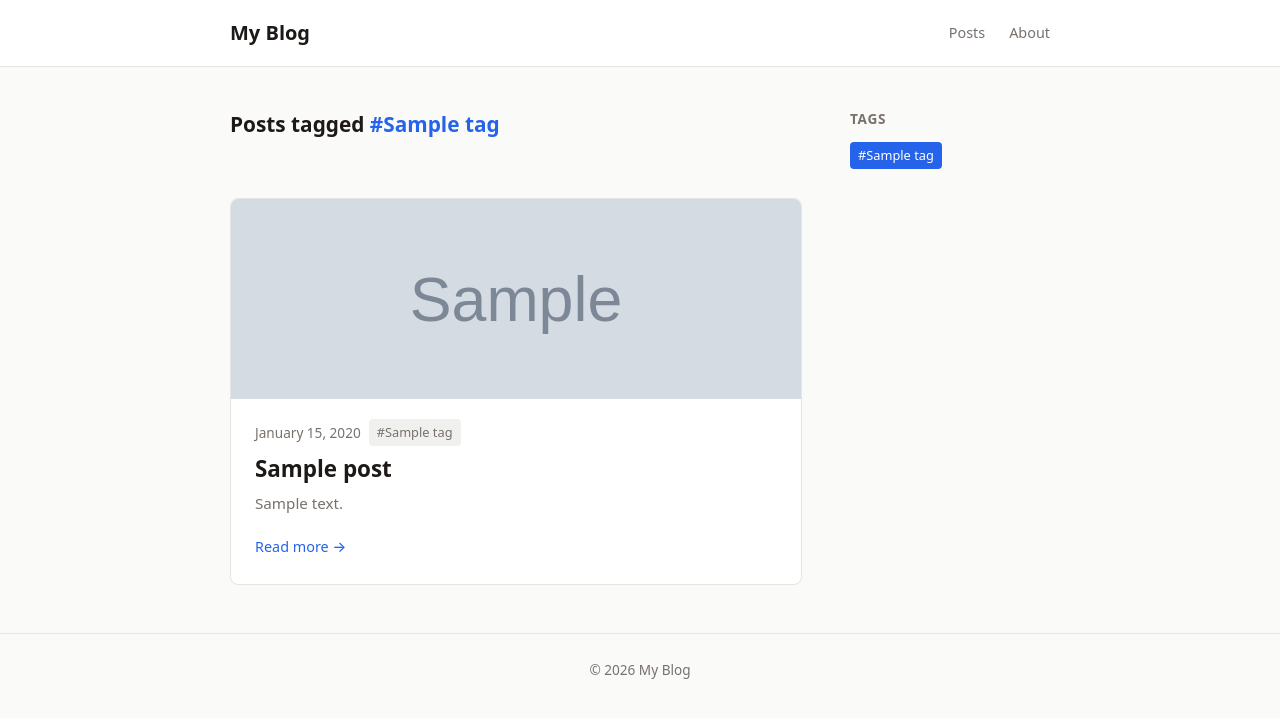
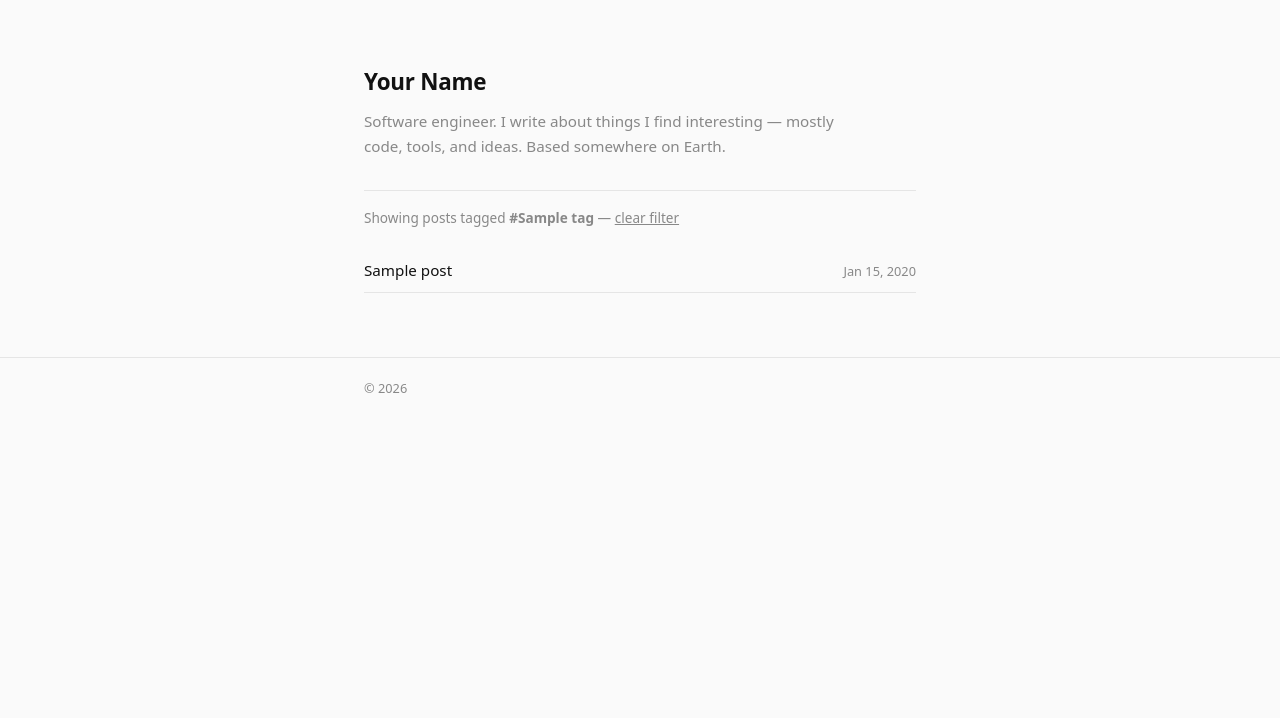
Before and after one commit to alebaffa/blog-django, a Django app: a page that uses templates/base.html in a window 1280 px wide. Shown: the top 718 px of the page. Run offline with Django 5.2, Linux system fonts and the light colour scheme; tables that the repository leaves empty hold one stand-in row (values such as "Sample post"); grey boxes marked "Sample" are stand-in pictures.

Commit message:
Redesign frontend: minimal home with inline About section
- About section (name + bio) at top of home page, no separate page
- Post list shows only title and date, one per line
- No cards, no sidebar, no excerpts
- Single-column layout, 600px max width
- Post detail has a simple back-to-home link at top

Co-Authored-By: Claude Sonnet 4.6 <noreply@anthropic.com>

```diff
--- a/static/css/style.css
+++ b/static/css/style.css
@@ -1,15 +1,12 @@
-/* Reset & base */
+/* Reset */
 *, *::before, *::after { box-sizing: border-box; margin: 0; padding: 0; }
 
 :root {
-  --bg: #fafaf9;
-  --text: #1c1917;
-  --muted: #78716c;
-  --accent: #2563eb;
-  --accent-hover: #1d4ed8;
-  --border: #e7e5e4;
-  --card-bg: #ffffff;
-  --tag-bg: #f0f0ef;
+  --bg: #fafafa;
+  --text: #111;
+  --muted: #888;
+  --accent: #111;
+  --border: #e5e5e5;
   --font: system-ui, -apple-system, sans-serif;
   --mono: ui-monospace, monospace;
 }
@@ -18,176 +15,167 @@ body {
   font-family: var(--font);
   background: var(--bg);
   color: var(--text);
-  line-height: 1.7;
   font-size: 1rem;
+  line-height: 1.6;
 }
 
-a { color: var(--accent); text-decoration: none; }
-a:hover { color: var(--accent-hover); text-decoration: underline; }
+a { color: inherit; text-decoration: none; }
 
 .container {
-  max-width: 860px;
+  max-width: 600px;
   margin: 0 auto;
-  padding: 0 1.25rem;
+  padding: 0 1.5rem;
 }
 
-/* Header */
-.site-header {
-  border-bottom: 1px solid var(--border);
-  padding: 1rem 0;
-  background: var(--card-bg);
+/* ── Home: About ─────────────────────────────── */
+
+.about {
+  padding: 4rem 0 2rem;
 }
 
-.site-header .container {
-  display: flex;
-  align-items: center;
-  justify-content: space-between;
-  gap: 1rem;
+.about-name {
+  font-size: 1.4rem;
+  font-weight: 700;
+  margin-bottom: 0.6rem;
+  letter-spacing: -0.01em;
 }
 
-.site-title {
-  font-size: 1.25rem;
-  font-weight: 700;
-  color: var(--text);
-  text-decoration: none;
-}
-.site-title:hover { color: var(--accent); text-decoration: none; }
-
-.site-nav { display: flex; gap: 1.5rem; }
-.site-nav a { color: var(--muted); font-size: 0.9rem; }
-.site-nav a:hover { color: var(--text); text-decoration: none; }
-
-/* Main */
-main.container { padding-top: 2.5rem; padding-bottom: 3rem; }
-
-/* Layout */
-.page-layout {
-  display: grid;
-  grid-template-columns: 1fr 200px;
-  gap: 3rem;
-  align-items: start;
+.about-bio {
+  color: var(--muted);
+  font-size: 0.95rem;
+  max-width: 480px;
 }
 
-@media (max-width: 640px) {
-  .page-layout { grid-template-columns: 1fr; }
-  .sidebar { order: -1; }
+.divider {
+  border: none;
+  border-top: 1px solid var(--border);
+  margin: 0;
 }
 
-/* Post card */
-.posts-section { display: flex; flex-direction: column; gap: 2rem; }
+/* ── Home: Post list ─────────────────────────── */
 
-.post-card {
-  background: var(--card-bg);
-  border: 1px solid var(--border);
-  border-radius: 8px;
-  overflow: hidden;
+.posts-list {
+  padding: 1rem 0 4rem;
 }
 
-.post-card-image {
-  width: 100%;
-  height: 200px;
-  object-fit: cover;
-  display: block;
+.filter-note {
+  font-size: 0.85rem;
+  color: var(--muted);
+  margin-bottom: 1.25rem;
+}
+.filter-note a { text-decoration: underline; color: var(--muted); }
+.filter-note a:hover { color: var(--text); }
+
+.post-row {
+  display: flex;
+  justify-content: space-between;
+  align-items: baseline;
+  gap: 1rem;
+  padding: 0.6rem 0;
+  border-bottom: 1px solid var(--border);
+  transition: opacity 0.1s;
+}
+.post-row:hover { opacity: 0.6; }
+
+.post-row-title {
+  font-size: 0.95rem;
 }
 
-.post-card-body { padding: 1.25rem 1.5rem 1.5rem; }
+.post-row-date {
+  font-size: 0.8rem;
+  color: var(--muted);
+  white-space: nowrap;
+  flex-shrink: 0;
+}
 
-/* Post meta */
+.empty-state { color: var(--muted); font-size: 0.9rem; padding: 1rem 0; }
+
+.pagination {
+  display: flex;
+  gap: 1rem;
+  align-items: center;
+  padding-top: 1.5rem;
+  font-size: 0.85rem;
+  color: var(--muted);
+}
+.pagination a { color: var(--text); }
+
+/* ── Post detail ─────────────────────────────── */
+
+.post-full {
+  padding: 3rem 0 4rem;
+}
+
+.post-back {
+  display: inline-block;
+  font-size: 0.85rem;
+  color: var(--muted);
+  margin-bottom: 2.5rem;
+}
+.post-back:hover { color: var(--text); }
+
+.post-header { margin-bottom: 2rem; }
+
+.post-full .post-title {
+  font-size: 1.75rem;
+  font-weight: 700;
+  line-height: 1.25;
+  letter-spacing: -0.02em;
+  margin-bottom: 0.5rem;
+}
+
 .post-meta {
   display: flex;
   flex-wrap: wrap;
   gap: 0.5rem;
-  align-items: center;
-  margin-bottom: 0.5rem;
-  font-size: 0.85rem;
+  font-size: 0.82rem;
   color: var(--muted);
 }
 
-/* Post title */
-.post-title {
-  font-size: 1.4rem;
-  font-weight: 700;
-  line-height: 1.3;
-  margin-bottom: 0.5rem;
+.tag {
+  background: #f0f0f0;
+  padding: 0.1rem 0.45rem;
+  border-radius: 3px;
 }
-.post-title a { color: var(--text); }
-.post-title a:hover { color: var(--accent); text-decoration: none; }
 
-.post-excerpt { color: var(--muted); margin-bottom: 1rem; font-size: 0.95rem; }
+.post-cover {
+  width: 100%;
+  border-radius: 6px;
+  margin-bottom: 2rem;
+  object-fit: cover;
+  max-height: 380px;
+}
 
-.read-more { font-size: 0.9rem; font-weight: 500; }
+.post-body {
+  font-size: 1rem;
+  line-height: 1.8;
+}
+.post-body p { margin-bottom: 1.2rem; }
+.post-body h2 { font-size: 1.2rem; font-weight: 700; margin: 2rem 0 0.6rem; }
+.post-body h3 { font-size: 1rem; font-weight: 700; margin: 1.5rem 0 0.5rem; }
+.post-body ul, .post-body ol { margin: 0 0 1.2rem 1.4rem; }
+.post-body li { margin-bottom: 0.3rem; }
+.post-body a { text-decoration: underline; }
+.post-body a:hover { opacity: 0.7; }
+.post-body code { font-family: var(--mono); background: #f0f0f0; padding: 0.1em 0.35em; border-radius: 3px; font-size: 0.875em; }
+.post-body pre { background: #1a1a1a; color: #f0f0f0; padding: 1.2rem; border-radius: 6px; overflow-x: auto; margin-bottom: 1.2rem; }
+.post-body pre code { background: none; padding: 0; }
+.post-body blockquote { border-left: 2px solid var(--border); padding-left: 1rem; color: var(--muted); margin: 0 0 1.2rem; }
+.post-body hr { border: none; border-top: 1px solid var(--border); margin: 2rem 0; }
 
-/* Tags */
-.tag {
-  display: inline-block;
-  background: var(--tag-bg);
-  color: var(--muted);
-  padding: 0.15rem 0.5rem;
-  border-radius: 4px;
+/* ── Footer ──────────────────────────────────── */
+
+.site-footer {
+  border-top: 1px solid var(--border);
+  padding: 1.25rem 0;
   font-size: 0.8rem;
-  text-decoration: none;
-}
-.tag:hover { background: var(--border); color: var(--text); text-decoration: none; }
-.tag.active { background: var(--accent); color: white; }
-.tag-highlight { color: var(--accent); }
-.tag-cloud { display: flex; flex-wrap: wrap; gap: 0.4rem; }
-
-/* Heading */
-.page-heading { font-size: 1.3rem; margin-bottom: 1.5rem; }
-
-/* Empty state */
-.empty-state { color: var(--muted); font-style: italic; }
-
-/* Pagination */
-.pagination {
-  display: flex;
-  justify-content: space-between;
-  align-items: center;
-  padding-top: 1rem;
-  font-size: 0.9rem;
   color: var(--muted);
 }
 
-/* Sidebar */
-.sidebar { position: sticky; top: 2rem; }
-.sidebar-widget h3 { font-size: 0.85rem; text-transform: uppercase; letter-spacing: 0.05em; color: var(--muted); margin-bottom: 0.75rem; }
+/* ── Responsive ──────────────────────────────── */
 
-/* Full post */
-.post-full { max-width: 680px; }
-
-.post-header { margin-bottom: 1.5rem; }
-.post-full .post-title { font-size: 2rem; margin-top: 0.5rem; }
-
-.post-cover {
-  width: 100%;
-  border-radius: 8px;
-  margin-bottom: 2rem;
-  object-fit: cover;
-  max-height: 400px;
+@media (max-width: 480px) {
+  .about { padding-top: 2.5rem; }
+  .post-full .post-title { font-size: 1.4rem; }
+  .post-row-date { display: none; }
 }
-
-.post-body {
-  font-size: 1.05rem;
-  line-height: 1.8;
-  color: #292524;
-}
-.post-body p { margin-bottom: 1.25rem; }
-.post-body h2, .post-body h3 { margin: 2rem 0 0.75rem; font-weight: 700; }
-.post-body ul, .post-body ol { margin: 0 0 1.25rem 1.5rem; }
-.post-body code { font-family: var(--mono); background: var(--tag-bg); padding: 0.1em 0.35em; border-radius: 3px; font-size: 0.9em; }
-.post-body pre { background: #1c1917; color: #fafaf9; padding: 1.25rem; border-radius: 8px; overflow-x: auto; margin-bottom: 1.25rem; }
-.post-body pre code { background: none; padding: 0; font-size: 0.9rem; }
-.post-body blockquote { border-left: 3px solid var(--accent); padding-left: 1rem; color: var(--muted); margin: 0 0 1.25rem; }
-
-.post-footer { margin-top: 2.5rem; padding-top: 1.5rem; border-top: 1px solid var(--border); }
-.back-link { font-size: 0.9rem; color: var(--muted); }
-.back-link:hover { color: var(--text); }
-
-/* Footer */
-.site-footer {
-  border-top: 1px solid var(--border);
-  padding: 1.5rem 0;
-  text-align: center;
-  font-size: 0.85rem;
-  color: var(--muted);
-}
--- a/templates/base.html
+++ b/templates/base.html
@@ -8,23 +8,12 @@
   <link rel="stylesheet" href="{% static 'css/style.css' %}">
 </head>
 <body>
-  <header class="site-header">
-    <div class="container">
-      <a href="{% url 'posts:list' %}" class="site-title">My Blog</a>
-      <nav class="site-nav">
-        <a href="{% url 'posts:list' %}">Posts</a>
-        <a href="{% url 'posts:about' %}">About</a>
-      </nav>
-    </div>
-  </header>
-
   <main class="container">
     {% block content %}{% endblock %}
   </main>
-
   <footer class="site-footer">
     <div class="container">
-      <p>&copy; {% now "Y" %} My Blog</p>
+      <p>&copy; {% now "Y" %}</p>
     </div>
   </footer>
 </body>
--- a/templates/posts/post_list.html
+++ b/templates/posts/post_list.html
@@ -1,63 +1,41 @@
 {% extends "base.html" %}
 
-{% block title %}{% if active_tag %}Posts tagged "{{ active_tag }}"{% else %}All Posts{% endif %} | My Blog{% endblock %}
+{% block title %}My Blog{% endblock %}
 
 {% block content %}
-<div class="page-layout">
-  <section class="posts-section">
+<section class="about">
+  <h1 class="about-name">Your Name</h1>
+  <p class="about-bio">Software engineer. I write about things I find interesting — mostly code, tools, and ideas. Based somewhere on Earth.</p>
+</section>
+
+<hr class="divider">
+
+<section class="posts-list">
   {% if active_tag %}
-    <h1 class="page-heading">Posts tagged <span class="tag-highlight">#{{ active_tag }}</span></h1>
+  <p class="filter-note">Showing posts tagged <strong>#{{ active_tag }}</strong> &mdash; <a href="{% url 'posts:list' %}">clear filter</a></p>
   {% endif %}
 
   {% for post in posts %}
-    <article class="post-card">
-      {% if post.cover_image %}
-      <a href="{{ post.get_absolute_url }}">
-        <img src="{{ post.cover_image.url }}" alt="{{ post.title }}" class="post-card-image">
+  <a href="{{ post.get_absolute_url }}" class="post-row">
+    <span class="post-row-title">{{ post.title }}</span>
+    <span class="post-row-date">
+      {% if post.published_at %}{{ post.published_at|date:"M j, Y" }}{% endif %}
+    </span>
   </a>
-      {% endif %}
-      <div class="post-card-body">
-        <div class="post-meta">
-          {% if post.published_at %}<time datetime="{{ post.published_at|date:'Y-m-d' }}">{{ post.published_at|date:"F j, Y" }}</time>{% endif %}
-          {% for tag in post.tags.all %}
-          <a href="?tag={{ tag.slug }}" class="tag">#{{ tag.name }}</a>
-          {% endfor %}
-        </div>
-        <h2 class="post-title">
-          <a href="{{ post.get_absolute_url }}">{{ post.title }}</a>
-        </h2>
-        <p class="post-excerpt">{{ post.excerpt }}</p>
-        <a href="{{ post.get_absolute_url }}" class="read-more">Read more &rarr;</a>
-      </div>
-    </article>
   {% empty %}
-    <p class="empty-state">No posts yet. Check back soon!</p>
+  <p class="empty-state">No posts yet.</p>
   {% endfor %}
 
   {% if posts.has_other_pages %}
   <nav class="pagination">
     {% if posts.has_previous %}
-      <a href="?page={{ posts.previous_page_number }}{% if active_tag %}&tag={{ active_tag.slug }}{% endif %}">&larr; Newer</a>
+    <a href="?page={{ posts.previous_page_number }}{% if active_tag %}&tag={{ active_tag.slug }}{% endif %}">&larr;</a>
     {% endif %}
-      <span>Page {{ posts.number }} of {{ posts.paginator.num_pages }}</span>
+    <span>{{ posts.number }} / {{ posts.paginator.num_pages }}</span>
     {% if posts.has_next %}
-      <a href="?page={{ posts.next_page_number }}{% if active_tag %}&tag={{ active_tag.slug }}{% endif %}">Older &rarr;</a>
+    <a href="?page={{ posts.next_page_number }}{% if active_tag %}&tag={{ active_tag.slug }}{% endif %}">&rarr;</a>
     {% endif %}
   </nav>
   {% endif %}
 </section>
-
-  <aside class="sidebar">
-    {% if tags %}
-    <div class="sidebar-widget">
-      <h3>Tags</h3>
-      <div class="tag-cloud">
-        {% for tag in tags %}
-        <a href="?tag={{ tag.slug }}" class="tag {% if active_tag.slug == tag.slug %}active{% endif %}">#{{ tag.name }}</a>
-        {% endfor %}
-      </div>
-    </div>
-    {% endif %}
-  </aside>
-</div>
 {% endblock %}
```
Also changed, not shown: templates/posts/post_detail.html (+5 -7 lines). Lines whose indentation alone changed are shown as unchanged.
